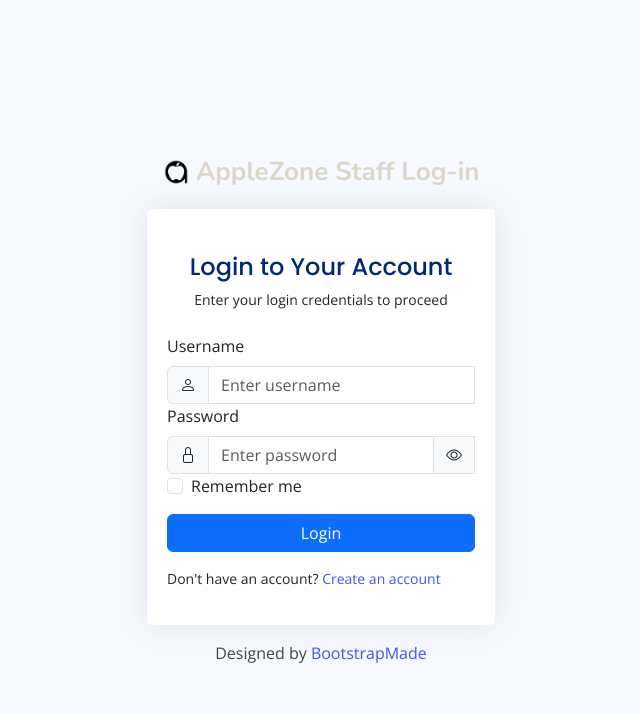
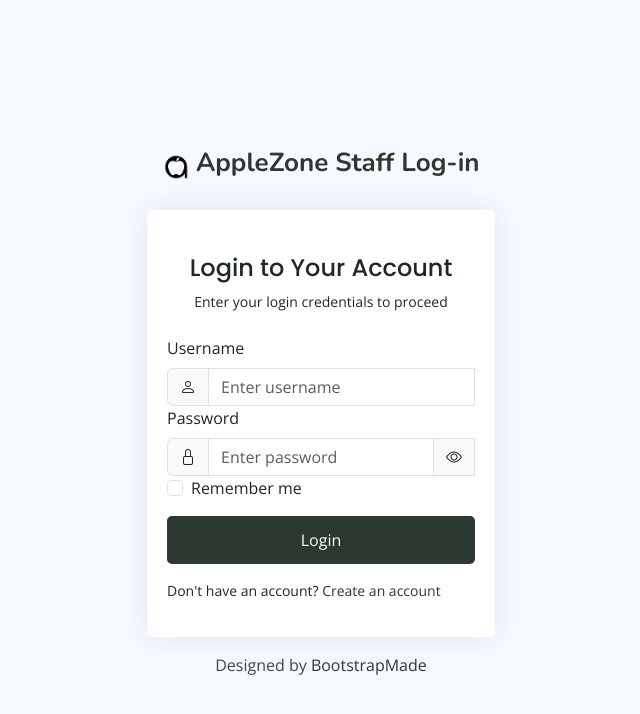
Before and after one commit to witew357/IPT2-MIDTERM-PROJECT-GROUP-7, a PHP site: page /login.php in a window 1280 px wide. Shown: the top 714 px of the page, without its empty margins (319-959 px from the left). Run offline with PHP 8.4, Linux system fonts and the light colour scheme; some libraries are stand-ins or nearby versions.

Commit message:
creating log.css to style login file

```diff
--- /dev/null
+++ b/assets/css/log.css
@@ -0,0 +1,21 @@
+
+button, .btn-primary {
+    background-color: #2c3930 !important;
+    color: white !important;
+    padding: 10px 20px;
+    border: 2px solid #2c3930 !important;
+    border-radius: 5px;
+    cursor: pointer;
+}
+
+button:hover, .btn-primary:hover {
+    background-color: #1f2822 !important;
+    border: 2px solid #1f2822 !important;
+}
+a {
+    color: #2c3930 !important;
+}
+
+a:hover {
+    color: #1f2822 !important;
+}
--- a/assets/css/style.css
+++ b/assets/css/style.css
@@ -20,12 +20,12 @@ body {
 }
 
 a {
-  color: #4154f1;
+  color: #2c3930;
   text-decoration: none;
 }
 
 a:hover {
-  color: #717ff5;
+  color: #1f2822;
   text-decoration: none;
 }
 
@@ -274,7 +274,7 @@ h6 {
   padding: 20px 0 15px 0;
   font-size: 18px;
   font-weight: 500;
-  color: #012970;
+  color: #1f2822;
   font-family: "Poppins", sans-serif;
 }
 
@@ -414,6 +414,12 @@ h6 {
   font-size: 26px;
   font-weight: 700;
   color: #dcd7c9;
+  font-family: "Nunito", sans-serif;
+}
+.logo h5{
+  font-size: 26px;
+  font-weight: 700;
+  color: #2c3930;
   font-family: "Nunito", sans-serif;
 }
 
--- a/login.php
+++ b/login.php
@@ -31,7 +31,7 @@
 
   <!-- Template Main CSS File -->
   <link href="assets/css/style.css" rel="stylesheet">
-  <link href="assets/css/login.css" rel="stylesheet">
+  <link href="assets/css/log.css" rel="stylesheet">
 
 
 
@@ -57,7 +57,8 @@
               <div class="d-flex justify-content-center py-4">
                 <a href="index.html" class="logo d-flex align-items-center w-auto">
                   <img src="assets/img/apple1.png" alt="">
-                  <span class="d-none d-lg-block">AppleZone Staff Log-in</span>
+                  <!--<span class="d-none d-lg-block">AppleZone Staff Log-in</span> -->
+                  <h5>AppleZone Staff Log-in</h5>
                 </a>
               </div><!-- End Logo -->
 
```
Also changed, not shown: assets/css/login.css (deleted).
